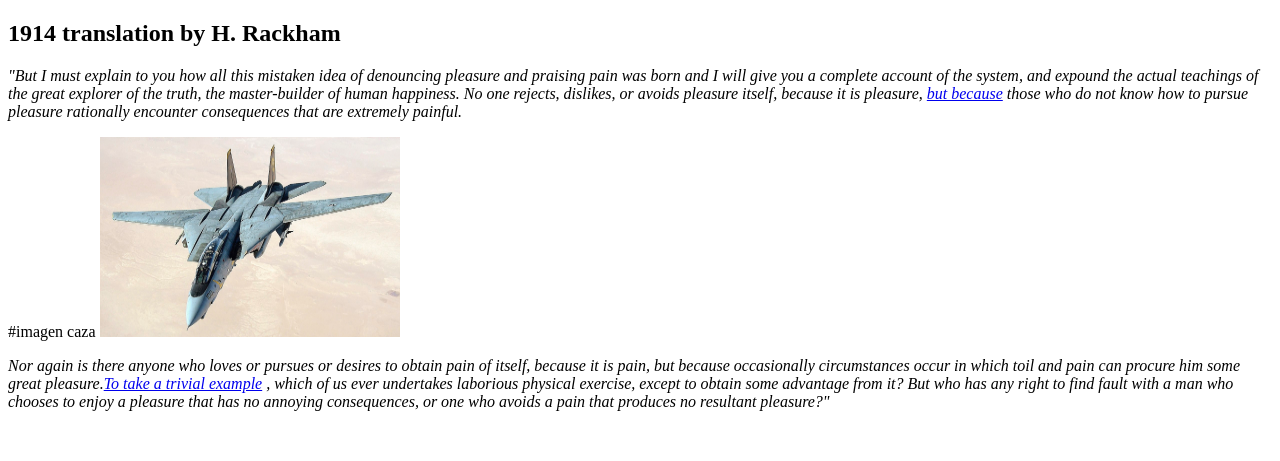
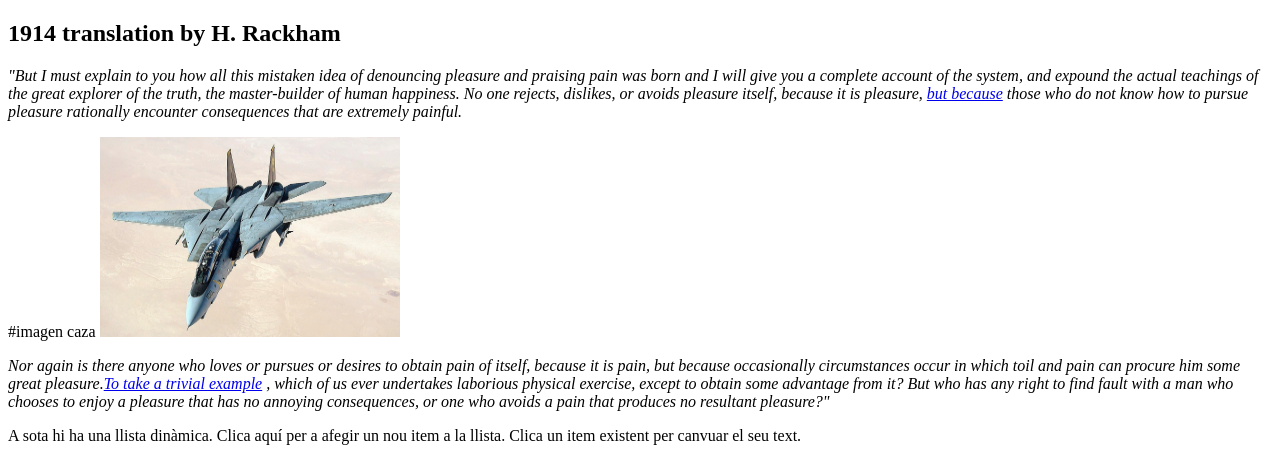
Before and after one commit to PauGuiot15/smx-m8-uf5-practica2, a plain HTML site: page index.html in a window 1280 px wide. Shown: the part 435-896 px from the top of the page. Before the commit the page ends 862 px from the top, so only its background shows below. Drawn offline with Linux system fonts and the light colour scheme.

Commit message:
Update index.html

```diff
--- a/index.html
+++ b/index.html
@@ -21,7 +21,7 @@
 
 <p><em>Nor again is there anyone who loves or pursues or desires to obtain pain of itself, because it is pain, but because occasionally circumstances occur in which toil and pain can procure him some great pleasure.<a href="https://www.ejemplos.co/" title="Ejemplos" target="_blank">To take a trivial example</a> , which of us ever undertakes laborious physical exercise, except to obtain some advantage from it? But who has any right to find fault with a man who chooses to enjoy a pleasure that has no annoying consequences, or one who avoids a pain that produces no resultant pleasure?"</em></p>
 
-<p></p>
+<p>A sota hi ha una llista dinàmica. Clica aquí <imc src="clica.jpg"> per a afegir  un nou item a la llista. Clica un item existent per canvuar el seu text.</p>
 
 
 </body>
```
